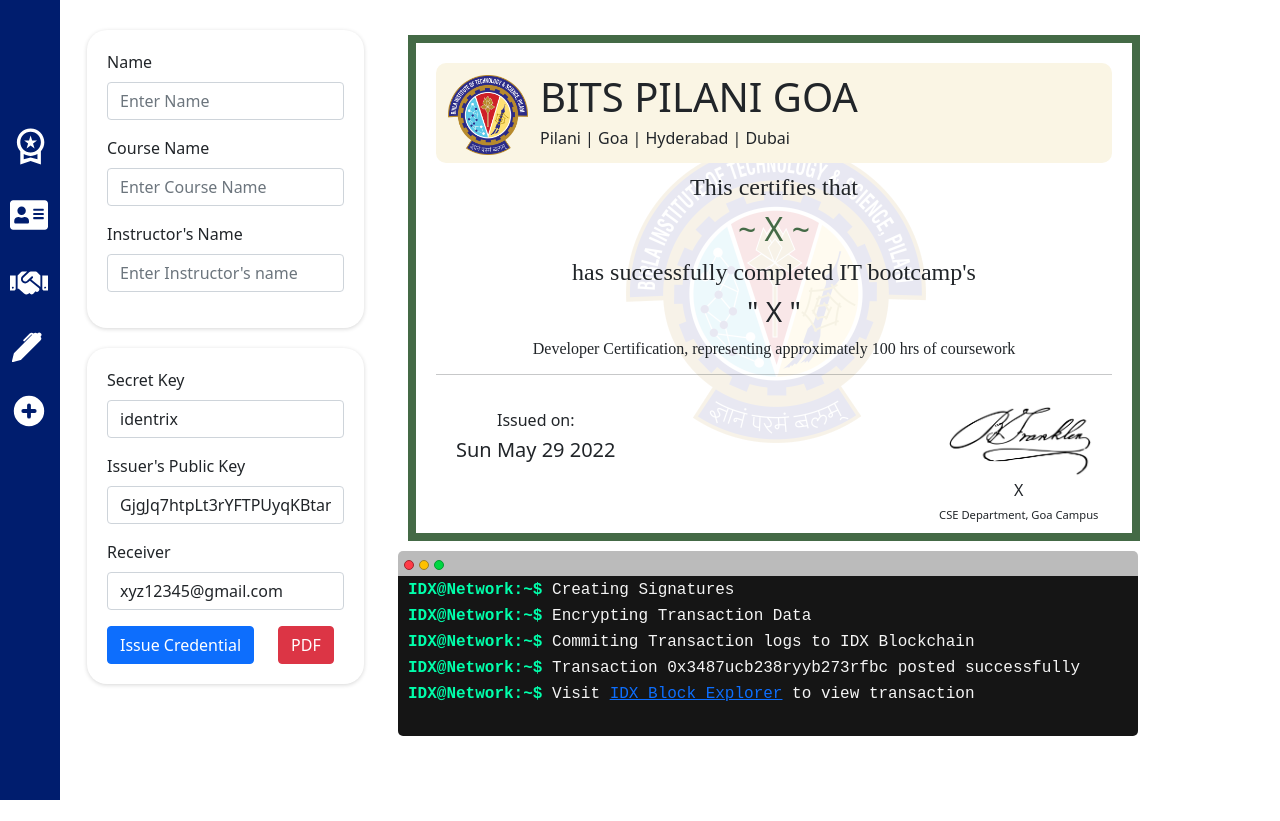
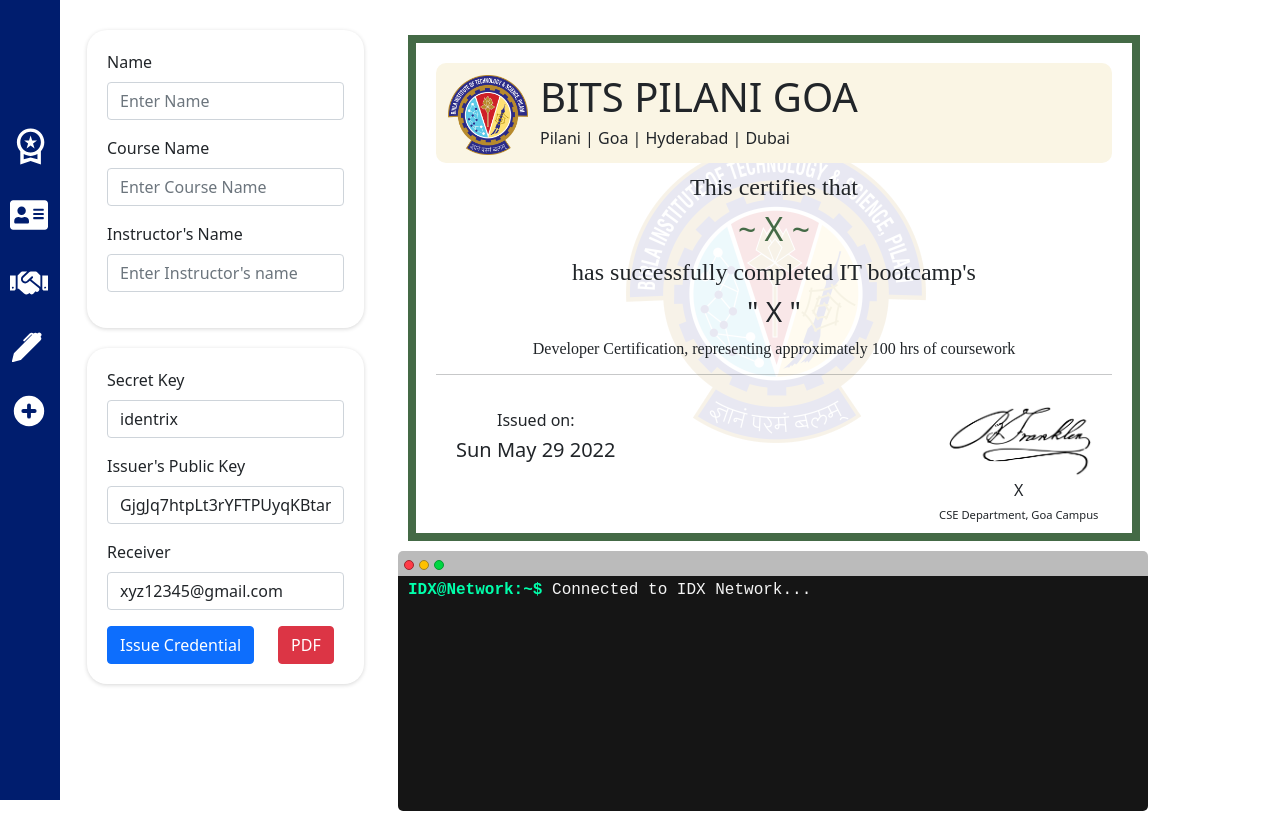
Before and after one commit to mr-harshtyagi/certificate_generator, a React (Create React App) app: page / in a window 1280 px wide. Before the commit the page ends 800 px from the top, so only its background shows below. Built offline with nearby package versions, Linux system fonts and the light colour scheme; a web font is replaced by a local one.

Commit message:
terminal update

```diff
--- a/src/FormContext.js
+++ b/src/FormContext.js
@@ -5,11 +5,20 @@
   const [name, setName] = useState("X")
   const [course, setCourse] = useState("X");
   const [professor, setProfessor] = useState("X");
+    const [show, setShow] = useState({
+      d1: "none",
+      d2: "none",
+      d3: "none",
+      d4: "none",
+      d5: "none",
+      d6: "none",
+      hash:""
+    });
 
 
   return (
     <FormContext.Provider
-      value={{ name,course,professor,setCourse,setName,setProfessor }}
+      value={{ name,course,professor,show,setShow,setCourse,setName,setProfessor }}
     >
       {children}
     </FormContext.Provider>
--- a/src/components/SIdeForm.jsx
+++ b/src/components/SIdeForm.jsx
@@ -6,42 +6,77 @@
 var CryptoJS = require("crypto-js");
 
 export default function SideForm(){
-  const { name,course,professor,setName,setCourse,setProfessor } = useContext(FormContext);
+  const { name,
+    course,
+    professor,
+    setShow,
+    setName,
+    setCourse,
+    setProfessor } = useContext(FormContext);
   const [secretKey,setSecretKey] =useState("identrix");
   const [receiver, setReceiver] = useState("xyz12345@gmail.com");
 
   function postDataToServer(){
+      setShow(() => ({
+        d1: "none",
+        d2: "none",
+        d3: "none",
+        d4: "none",
+        d5: "none",
+        d6: "none",
+      }));
     let certificateData={
       name:name,
       course:course,
       professor:professor
     }
-
 let hash = CryptoJS.SHA256(JSON.stringify(certificateData)).toString(CryptoJS.enc.Hex);
-
-    let dataObject = {
-      transaction_hash:hash, //hash 3 fields
-      receiver:receiver.slice(0,2) + "*****" + receiver.substring(receiver.indexOf('@'), receiver.length)  , //send email starred
-      key:secretKey,
-    };
-
-      // axios post dataObject
-      axios
-        .post("https://bigchaindb-post-txn.herokuapp.com/post", dataObject)
-        .then(function (response) {
-          console.log(response.data);
+setShow((prevData)=>({...prevData,d1:""}))
       axios
         .get("https://bigchaindb-post-txn.herokuapp.com/getcertid")
         .then(function (response) {
-              console.log(response.data);
+          let id = response.data.id;
+             setTimeout(() => {
+               setShow((prevData) => ({ ...prevData, d2: "" }));
+               setTimeout(() => {
+                 setShow((prevData) => ({ ...prevData, d3: "" }));
+                 setTimeout(() => {
+                  setShow((prevData) => ({ ...prevData, d4: "" }));
+                  let dataObject = {
+                    doc_uid: id,
+                    transaction_hash: hash,
+                    receiver:
+                      receiver.slice(0, 2) +
+                      "*****" +
+                      receiver.substring(
+                        receiver.indexOf("@"),
+                        receiver.length
+                      ),
+                    key: secretKey,
+                  };
                    axios
-                .post("https://bigchaindb-post-txn.herokuapp.com/posttomongo", {
-                  doc_uid: "1", //get from server certificate no.
-                  hash: response.data,
-                  certificate_data: certificateData,
-                })
+                     .post(
+                       "https://bigchaindb-post-txn.herokuapp.com/post",
+                       dataObject
+                     )
                      .then(function (response) {
                        console.log(response.data);
+                       setShow((prevData) => ({
+                         ...prevData,
+                         hash: response.data.hash,
+                       }));
+                       setShow((prevData) => ({ ...prevData, d5: "" }));
+                       axios
+                         .post(
+                           "https://bigchaindb-post-txn.herokuapp.com/posttomongo",
+                           {
+                             doc_uid: id, //get from server certificate no.
+                             hash: hash,
+                             certificate_data: certificateData,
+                           }
+                         )
+                         .then(function (response) {
+                           setShow((prevData) => ({ ...prevData, d6: "" }));
                          })
                          .catch(function (error) {
                            console.log(error);
@@ -50,8 +85,11 @@
                      .catch(function (error) {
                        console.log(error);
                      });
+                 }, 100);
+               }, 100);
+             }, 100);
       })
-          .catch(function (error){
+        .catch(function (error) {
           console.log(error);
         });
       }
--- a/src/components/terminal.css
+++ b/src/components/terminal.css
@@ -26,7 +26,7 @@
 }
 
 .fakeMenu {
-    width: 740px;
+    width: 750px;
     box-sizing: border-box;
     height: 25px;
     background-color: #bbb;
@@ -36,17 +36,17 @@
 }
 
 .fakeScreen {
+    padding-left: 10px;
     background-color: #151515;
     box-sizing: border-box;
-    width: 740px;
+    width: 750px;
     margin: 0 auto;
-    height:160px;
+    height:235px;
     border-bottom-left-radius: 5px;
     border-bottom-right-radius: 5px;
 }
 
 p {
-    margin-left: 10px;
     display: inline;
     font-size: 1rem;
     font-family: monospace;
--- a/src/components/terminal.jsx
+++ b/src/components/terminal.jsx
@@ -1,5 +1,8 @@
-import "./terminal.css"
+import { useContext} from "react";
+import "./terminal.css";
+import FormContext from "../FormContext";
 export default function Terminal() {
+    const {show} = useContext(FormContext);
   return (
     <div style={{ padding: "10px" }}>
       <div className="fakeMenu">
@@ -9,28 +12,39 @@
       </div>
       <div className="fakeScreen">
         <p className="line1">
+          <span>IDX@Network:~$</span> Connected to IDX Network...
+        </p>
+        <br />
+        <p style={{ display: show.d1 }} className="line1">
+          <span>IDX@Network:~$</span> Creating transaction data hash
+        </p>
+        <br />
+        <p style={{ display: show.d2 }} className="line1">
           <span>IDX@Network:~$</span> Creating Signatures
         </p>
         <br />
-        <p className="line1">
-          <span>IDX@Network:~$</span> Encrypting Transaction Data
+        <p style={{ display: show.d3 }} className="line1">
+          <span>IDX@Network:~$</span> Encrypting transaction data
         </p>
         <br />
-        <p className="line1">
-          <span>IDX@Network:~$</span> Commiting Transaction logs to IDX
+        <p style={{ display: show.d4 }} className="line1">
+          <span>IDX@Network:~$</span> Commiting transaction logs to IDX
           Blockchain
         </p>
         <br />
-        <p className="line1">
-          <span>IDX@Network:~$</span> Transaction 0x3487ucb238ryyb273rfbc posted
+        <p style={{ display: show.d5 }} className="line1">
+          <span>IDX@Network:~$</span> Transaction {show.hash} posted
           successfully
         </p>
         <br />
-        <p className="line1">
+        <p style={{ display: show.d6 }} className="line1">
+          <span>IDX@Network:~$</span> Certificate Generated Successfully
+        </p>
+        <br />
+        <p style={{ display: show.d6 }} className="line1">
           <span>IDX@Network:~$</span> Visit{" "}
           <a href="https://react-app-testing.vercel.app/">IDX Block Explorer</a>{" "}
-          to view transaction
-          <span className="cursor1">_</span>
+          to view this transaction
         </p>
       </div>
     </div>
```
Lines whose indentation alone changed are shown as unchanged.
